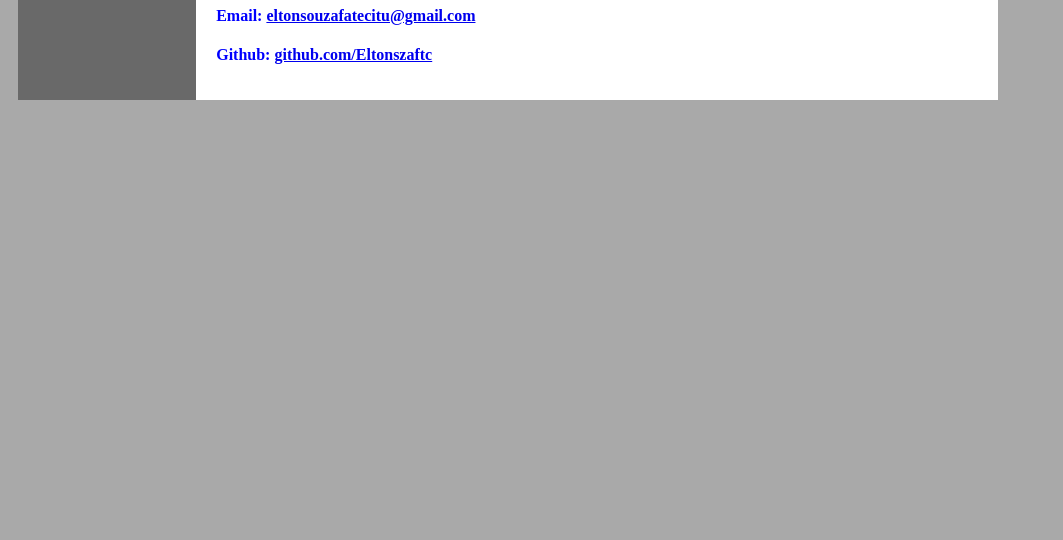
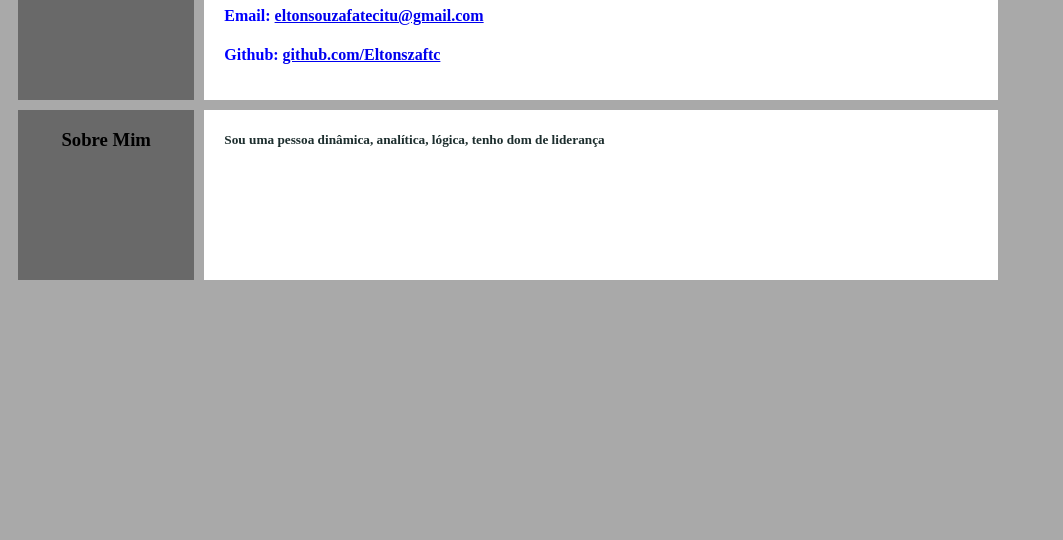
Before and after one commit to Eltonszaftc/CV-Online, a plain HTML site: page index.html in a window 1280 px wide. Shown: the part 260-800 px from the top of the page, without its empty margins (0-1063 px from the left). Drawn offline with Linux system fonts and the light colour scheme.

Commit message:
testes de outros blocos

```diff
--- a/index.html
+++ b/index.html
@@ -2,19 +2,21 @@
 <html lang="en">
 <head>
     <meta charset="UTF-8">
-    <meta http-equiv="X-UA-Compatible" content="IE=edge">
+    <meta http-equiv="X-UA-Compatible" content="Chrome">
     <meta name="viewport" content="width=device-width, initial-scale=1.0">
     <link rel="stylesheet" href="style.css">
     <title>CV</title>
 </head>
 <body>
     <div class="header">
+        <!-- Topo do CV -->
         <div class="flex-container">
             <div><img src="Elton.JPG"></div>
             <div><h1>Elton de Souza</h1></div>
         </div>
     </div>
     <div class="flex-container">
+        <!-- Bloco de Contatos -->
         <div class="container"><h3>Contatos</h3></div>
         <div class="container-information">
             <h4>Fone:   (11) 99942-3998<a href="https://web.whatsapp.com/send?phone=5511999423998" target="_blank"><img class="what" src="whatsapp.png"></a>
@@ -31,6 +33,14 @@
             </h4>
         </div>
     </div>
+    <div class="flex-container">
+        <!-- Bloco de Sobre Mim -->
+        <div class="container"><h3>Sobre Mim</h3></div>
+        <div class="container-information">
+            <h5>Sou uma pessoa dinâmica, analítica, lógica, tenho dom de liderança
+            </h5>
+        </div>
+    </div>
 <!--        <h3>Formação</h3>
         <h3>Idiomas</h3>
         <h3>Cursos Complementares</h3>
--- a/style.css
+++ b/style.css
@@ -1,4 +1,5 @@
 body{
+    /* Configuração geral da página */
     width: 1000px;
     align-items: center;
     background-color: darkgrey;
@@ -6,28 +7,34 @@ body{
     color: black;
 }
 h1{
+    /* Configuração do Nome */
     align-items: center;
     text-align: center;
     margin-left: 230px;
     margin-top: 60px;
 }
 h3{
+    /* Configuração dos Títulos do Blocos*/
     text-align: center;
     color: black;
 }
 h4{
+    /* Configuração da margem de texto dos blocos de informação */
     margin-left: 20px;
 }
 h5{
-    color: green;
+    margin-left: 20px;
+    color:rgb(29, 46, 46);
 }
 .what{
+    /* Configuração do Botão de Whatsapp */
     margin: 0%;
     align-items: baseline;
     width: 30px;
     height: 30px;
 }
 .flex-container{
+    /* Configuração de cada Bloco */
     width: 980px;
     margin: 10px;
     height: 170px;
@@ -36,19 +43,24 @@ h5{
     justify-content: flex-start;
 }
 .header{
+    /* Configuração específica do Bloco Supeiror */
     background-color: black;
     color: white;
 }
 .container{
+    /* Configuração dos Sub-blocos do lado esquerdo */
     width: 180px;
     background-color: dimgray;
 }
 .container-information{
+    /* Configuração dos Sub-blocos do lado direito */
     width: 810px;
+    margin-left: 10px;
     background-color: white;
     color: blue;
 }
 img{
+    /* Configuração da imagem */
     margin: 10px;
     width: 150px;
     height: 150px;
```
